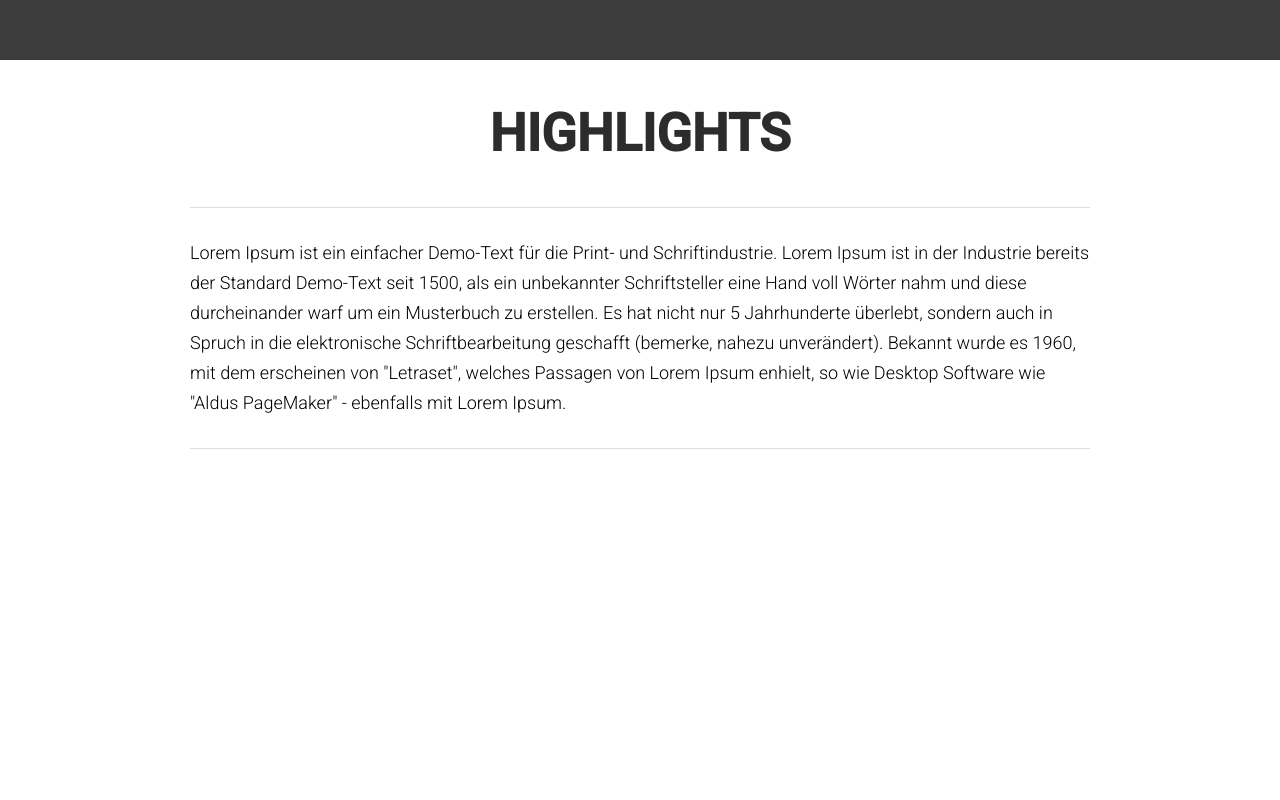
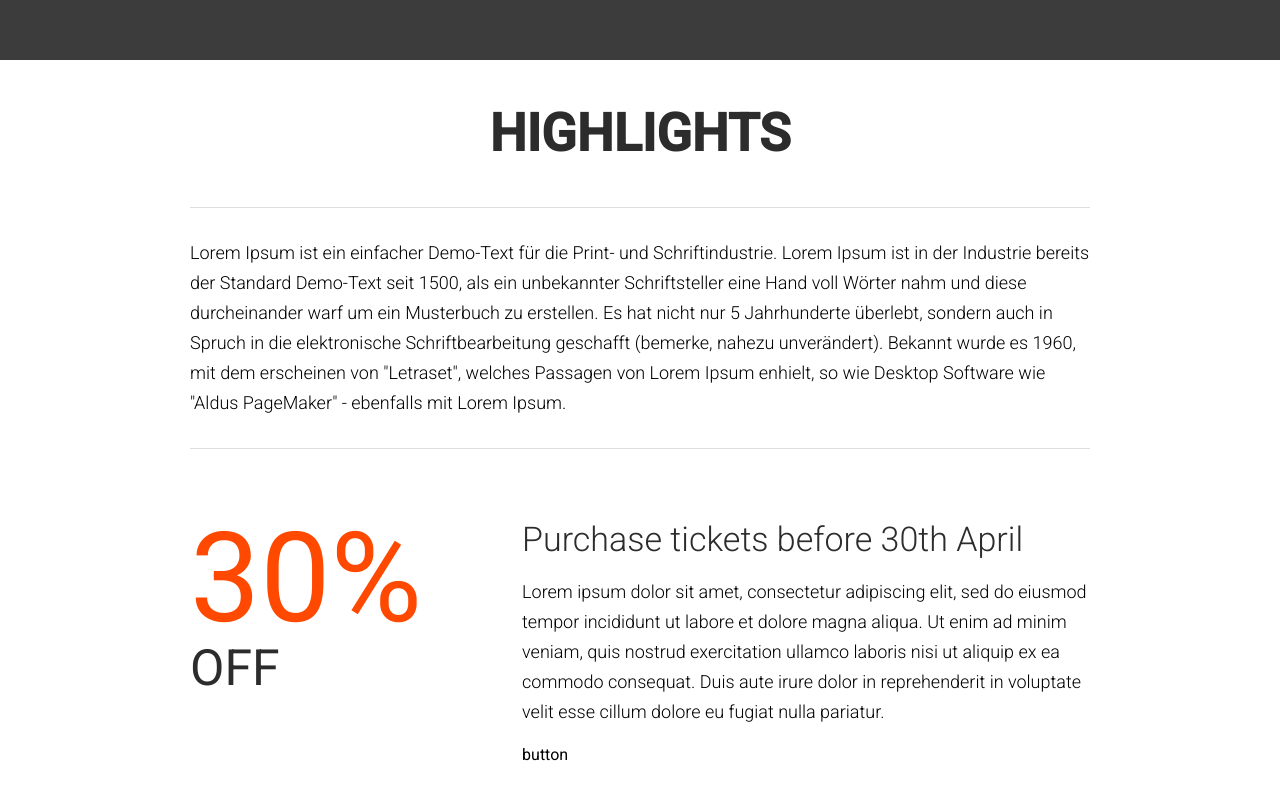
Before and after one commit to anna4j/Covid19, a React (Create React App) app: page / in a window 1280 px wide. Shown: the part 1412-2212 px from the top of the page. Before the commit the page ends 1861 px from the top, so only its background shows below. Built offline with nearby package versions, Linux system fonts and the light colour scheme.

Commit message:
discount sec added

```diff
--- a/src/components/Highlights/Discount.js
+++ b/src/components/Highlights/Discount.js
@@ -0,0 +1,58 @@
+import React, { Component } from 'react'
+import Fade from 'react-reveal/Fade'
+import Slide from 'react-reveal/Slide'
+
+
+
+export default class Discount extends Component {
+
+    state = {
+        discountStart: 0,
+        discountEnd: 30
+    }
+    porcentage = () => {
+
+        if (this.state.discountStart < this.state.discountEnd) {
+            this.setState({
+                discountStart: this.state.discountStart + 1
+            })
+
+        }
+    }
+    componentDidUpdate() {
+        setTimeout(() => {
+            this.porcentage()
+        }, 40)
+    }
+
+    render() {
+        return (
+            <div className="center_wrapper">
+                <div className="discount_wrapper">
+                    <Fade
+                        onReveal={() => this.porcentage()}
+                    >
+
+                        <div className="discount_porcentage">
+                            <span>{this.state.discountStart}%</span>
+                            <span>OFF</span>
+                        </div>
+                    </Fade>
+
+                    <Slide right>
+
+                        <div className="discount_description">
+                            <h3>Purchase tickets before 30th April</h3>
+                            <p>Lorem ipsum dolor sit amet, consectetur adipiscing elit, sed do eiusmod tempor incididunt ut labore et dolore magna aliqua. Ut enim ad minim veniam, quis nostrud exercitation ullamco laboris nisi ut aliquip ex ea commodo consequat. Duis aute irure dolor in reprehenderit in voluptate velit esse cillum dolore eu fugiat nulla pariatur.</p>
+
+                            <div>
+                                button
+                            </div>
+                        </div>
+                    </Slide>
+                </div>
+
+            </div>
+        )
+    }
+}
--- a/src/components/Highlights/index.js
+++ b/src/components/Highlights/index.js
@@ -1,11 +1,13 @@
 import React from 'react';
 
 import Description from './Description'
+import Discount from './Discount'
 
 const Highlights = () => {
     return (
         <div className="highlight_wrapper">
             <Description />
+            <Discount />
         </div>
     );
 };
```
